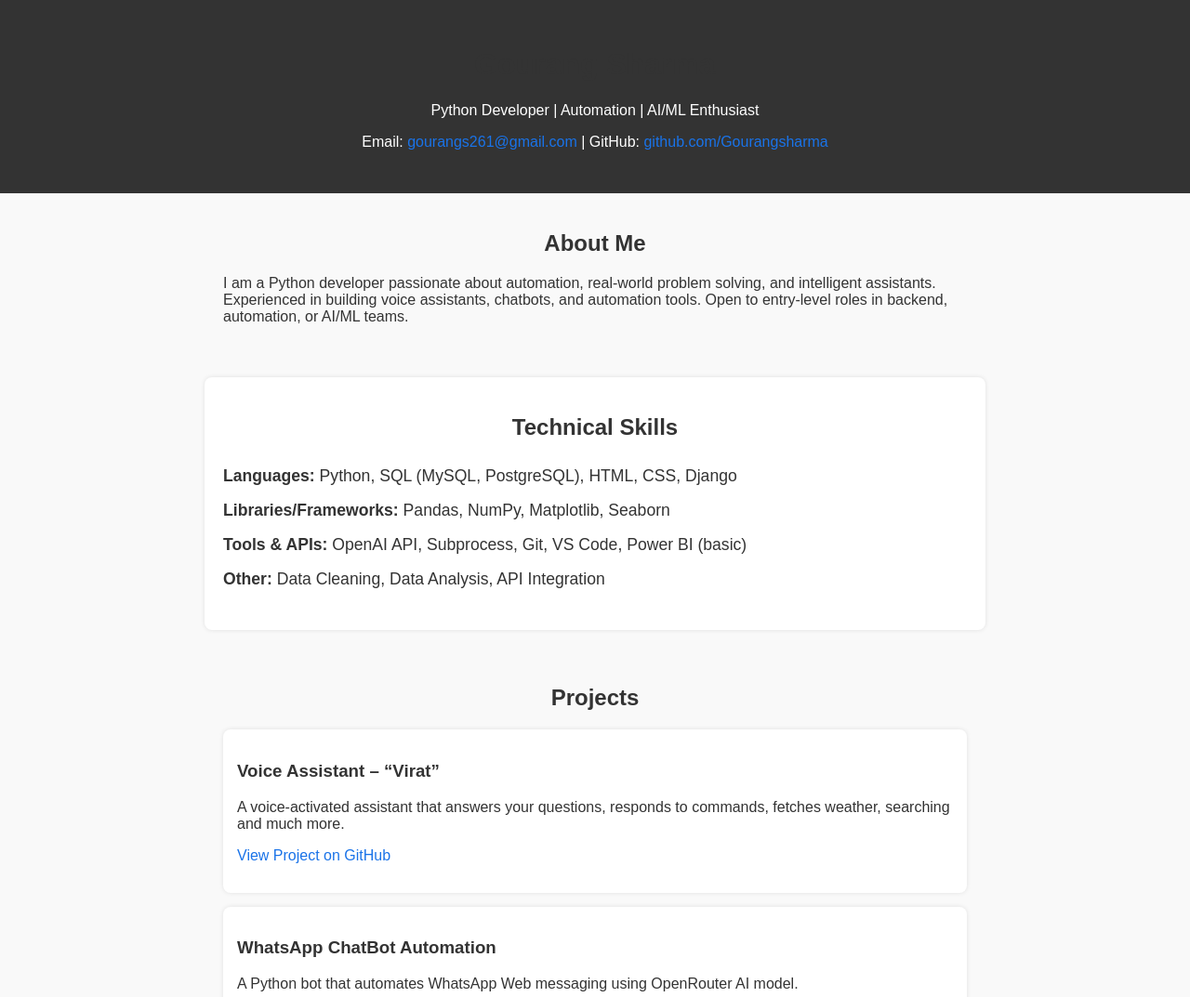
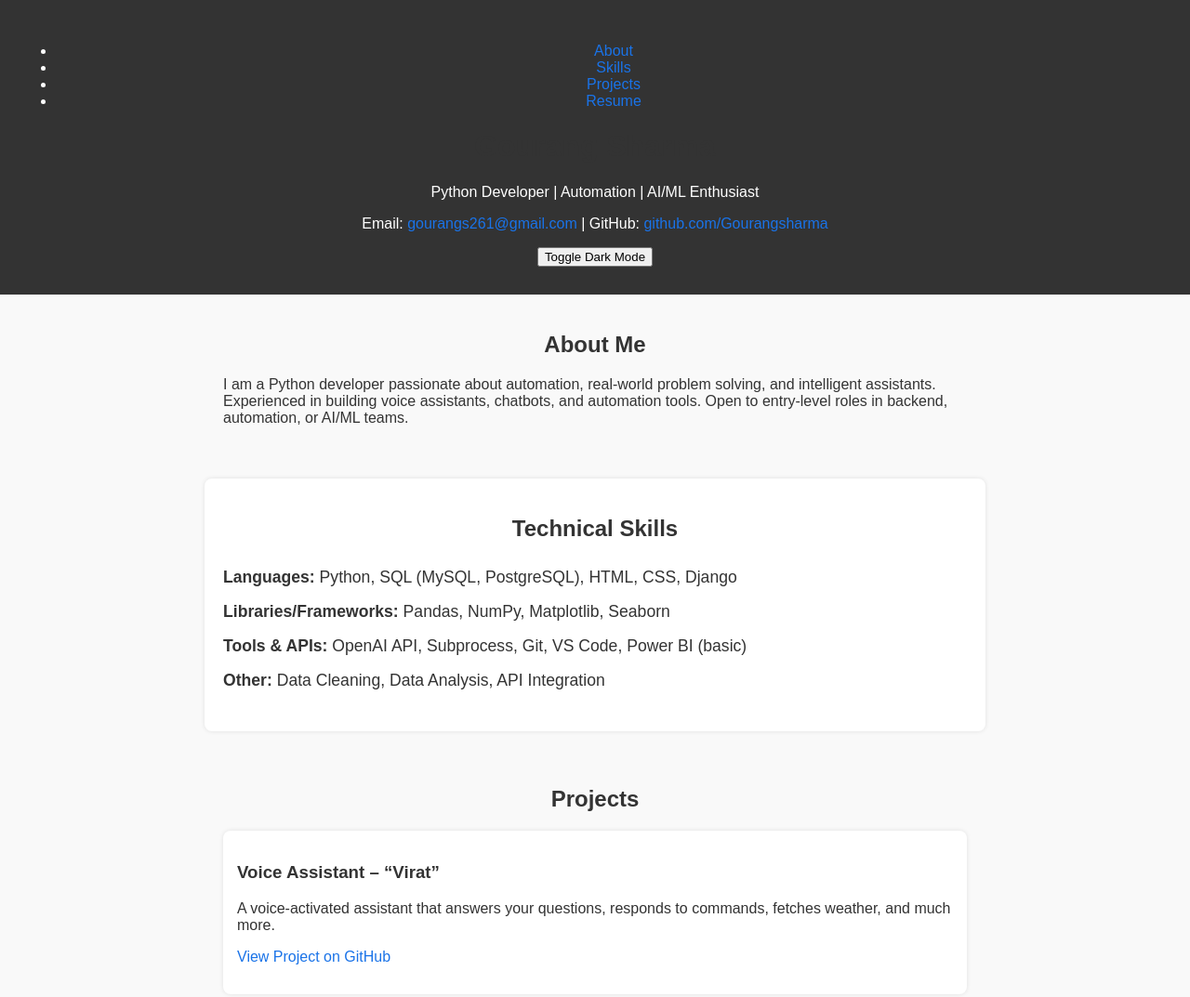
Before and after one commit to Gourangsharma/Gourangsharma.github.io, a plain HTML site: page index.html in a window 1280 px wide. Shown: the top 1073 px of the page at 93% size. Drawn offline with Linux system fonts and the light colour scheme.

Commit message:
Update index.html

```diff
--- a/index.html
+++ b/index.html
@@ -6,24 +6,38 @@
     <meta name="viewport" content="width=device-width, initial-scale=1.0"/>
     <title>Gourang Sharma | Python Developer Portfolio</title>
     <link rel="stylesheet" href="style.css" />
+    <link href="https://fonts.googleapis.com/css2?family=Inter:wght@400;600;700&display=swap" rel="stylesheet">
 </head>
 
 <body>
     <header>
-        <h1>Gourang Sharma</h1>
-        <p>Python Developer | Automation | AI/ML Enthusiast</p>
-        <p>Email: <a href="mailto:gourangs261@gmail.com">gourangs261@gmail.com</a> |
-           GitHub: <a href="https://github.com/Gourangsharma" target="_blank">github.com/Gourangsharma</a></p>
+        <nav>
+            <ul>
+                <li><a href="#about">About</a></li>
+                <li><a href="#skills">Skills</a></li>
+                <li><a href="#projects">Projects</a></li>
+                <li><a href="#resume">Resume</a></li>
+            </ul>
+        </nav>
+        <div class="hero">
+            <h1>Gourang Sharma</h1>
+            <p class="tagline">Python Developer | Automation | AI/ML Enthusiast</p>
+            <p class="contact">
+                Email: <a href="mailto:gourangs261@gmail.com">gourangs261@gmail.com</a> |
+                GitHub: <a href="https://github.com/Gourangsharma" target="_blank">github.com/Gourangsharma</a>
+            </p>
+            <button id="darkModeToggle">Toggle Dark Mode</button>
+        </div>
     </header>
 
-    <section class="about">
+    <section id="about" class="about">
         <h2>About Me</h2>
         <p>I am a Python developer passionate about automation, real-world problem solving, and intelligent assistants.
         Experienced in building voice assistants, chatbots, and automation tools.
         Open to entry-level roles in backend, automation, or AI/ML teams.</p>
     </section>
 
-    <section class="skills">
+    <section id="skills" class="skills">
         <h2>Technical Skills</h2>
         <ul>
             <li><strong>Languages:</strong> Python, SQL (MySQL, PostgreSQL), HTML, CSS, Django</li>
@@ -33,12 +47,12 @@
         </ul>
     </section>
 
-    <section class="projects">
+    <section id="projects" class="projects">
         <h2>Projects</h2>
 
         <div class="project">
             <h3>Voice Assistant – “Virat”</h3>
-            <p>A voice-activated assistant that answers your questions, responds to commands, fetches weather, searching and much more.</p>
+            <p>A voice-activated assistant that answers your questions, responds to commands, fetches weather, and much more.</p>
             <p><a href="https://github.com/Gourangsharma/voice-assistant-virat" target="_blank">View Project on GitHub</a></p>
         </div>
 
@@ -60,7 +74,7 @@
         </div>
     </section>
 
-    <section class="resume">
+    <section id="resume" class="resume">
         <h2>Resume</h2>
         <p><a href="Gourang_resume.pdf" download>Download My Resume (PDF)</a></p>
     </section>
@@ -68,6 +82,24 @@
     <footer>
         © 2025 Gourang Sharma. All Rights Reserved.
     </footer>
+
+    <script>
+        // Smooth scrolling
+        document.querySelectorAll('nav a').forEach(anchor => {
+            anchor.addEventListener('click', function(e) {
+                e.preventDefault();
+                document.querySelector(this.getAttribute('href')).scrollIntoView({
+                    behavior: 'smooth'
+                });
+            });
+        });
+
+        // Dark mode toggle
+        const toggle = document.getElementById('darkModeToggle');
+        toggle.addEventListener('click', () => {
+            document.body.classList.toggle('dark-mode');
+        });
+    </script>
 </body>
 
 </html>
```
